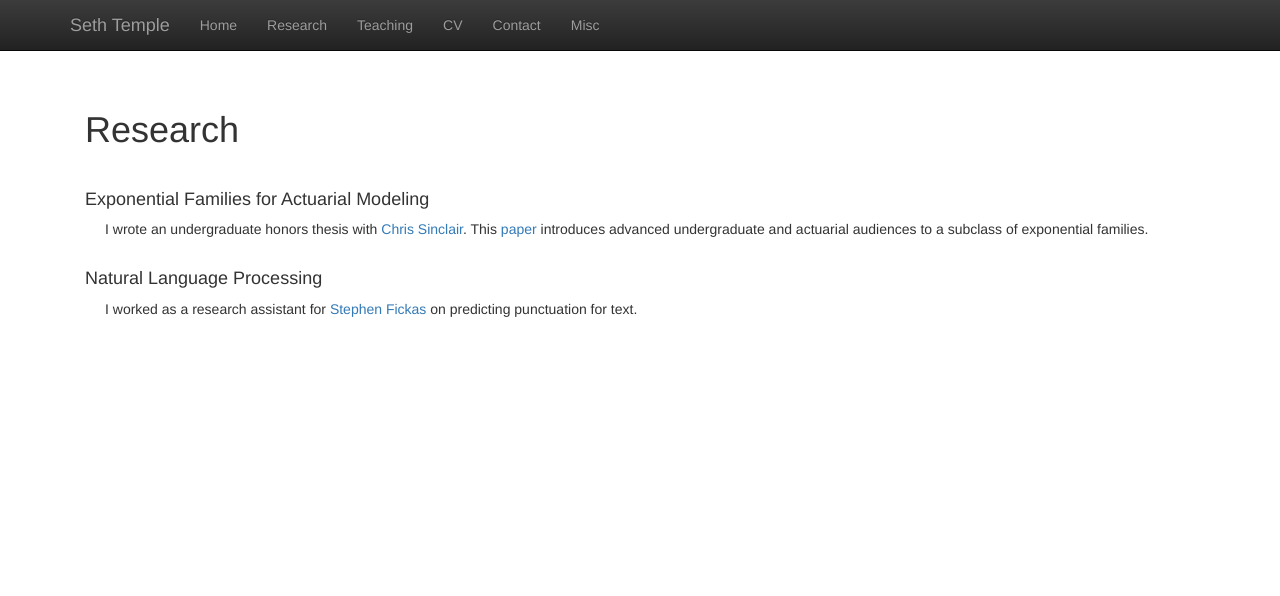
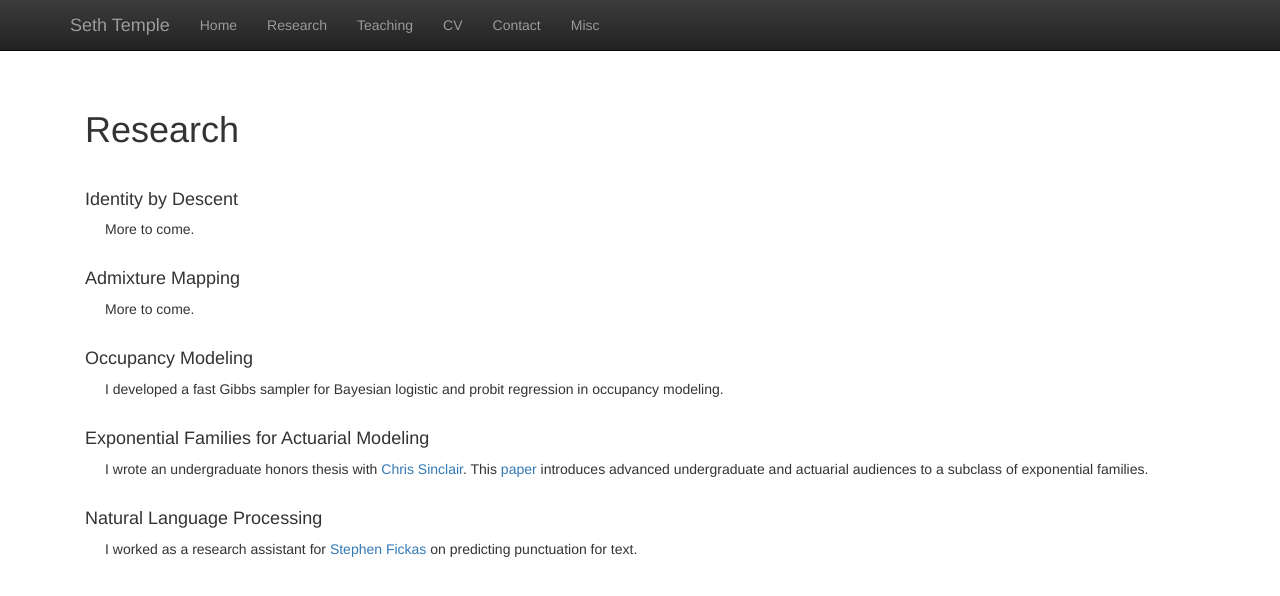
Before and after one commit to sdtemple/sdtemple.github.io, a Jekyll site: the page built from research.html, in a window 1280 px wide. Shown: the top 596 px of the page. Built offline with Jekyll 4.4.1, drawn with Linux system fonts in a browser that asks for light colours; nearby versions of some CDN libraries; library files that are not in the unit come from our copies.

Commit message:
Update research.html

```diff
--- a/research.html
+++ b/research.html
@@ -4,6 +4,21 @@ title:  'Research'
 ---
 
 <h1>Research</h1>
+<br/>
+<h4>Identity by Descent</h4>
+<p class="content" style="padding:0px;margin:0px 20px 0px;">
+  More to come.
+</p>
+<br/>
+<h4>Admixture Mapping</h4>
+<p class="content" style="padding:0px;margin:0px 20px 0px;">
+  More to come.
+</p>
+<br/>
+<h4>Occupancy Modeling</h4>
+<p class="content" style="padding:0px;margin:0px 20px 0px;">
+  I developed a fast Gibbs sampler for Bayesian logistic and probit regression in occupancy modeling.
+</p>
 <br/>
 <h4>Exponential Families for Actuarial Modeling</h4>
 <p class="content" style="padding:0px;margin:0px 20px 0px;">
```
